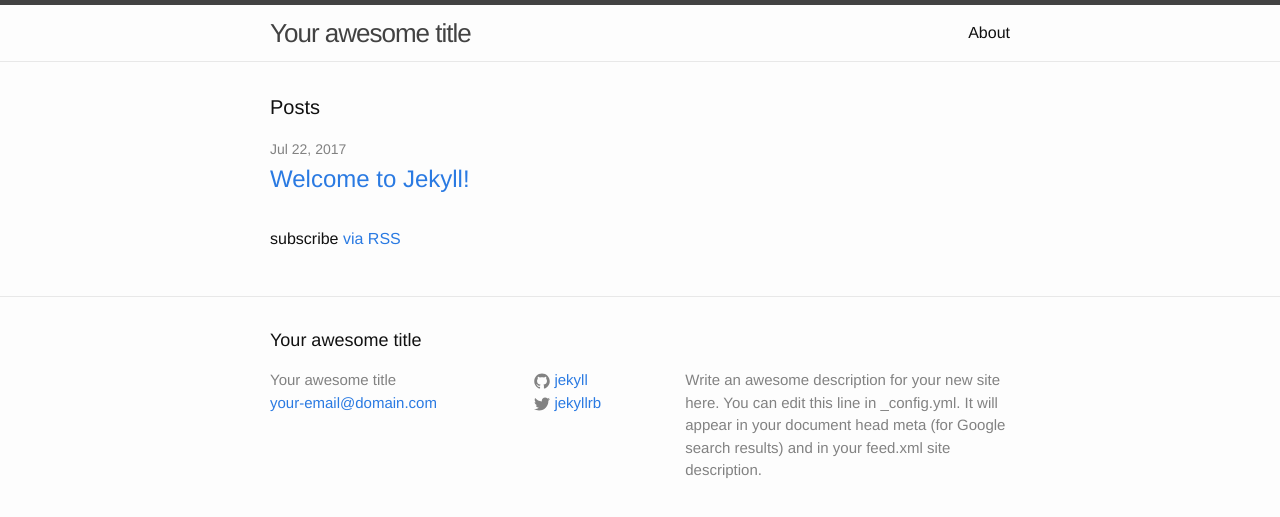
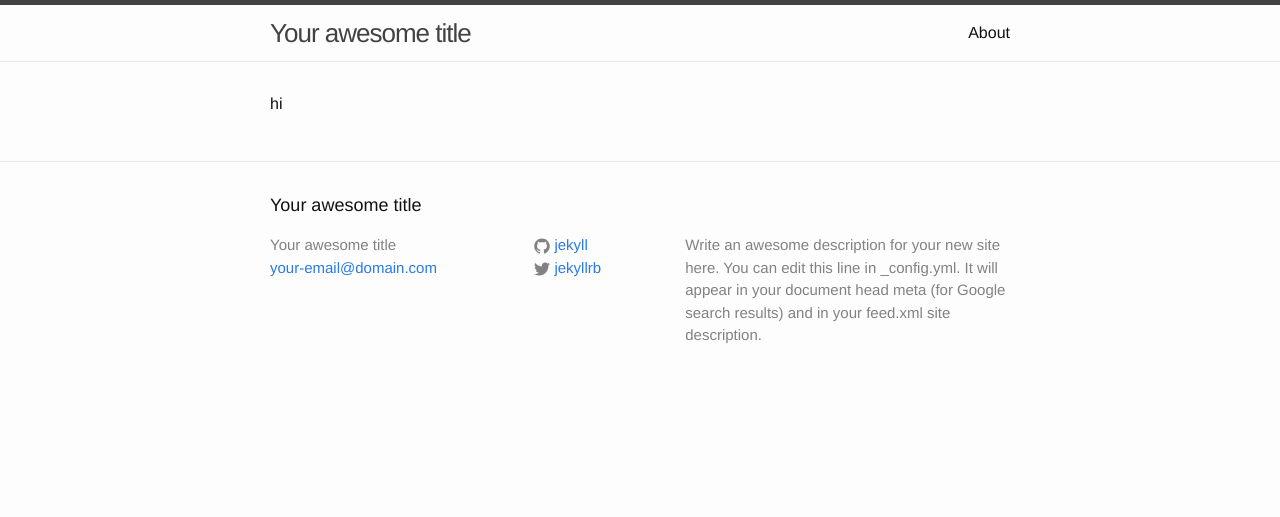
Before and after one commit to linxie-search/linxie-search.github.io, a Jekyll site: the page built from index.html, in a window 1280 px wide. Shown: the top 517 px of the page. Built offline with Jekyll 4.4.1, drawn with Linux system fonts in a browser that asks for light colours.

Commit message:
Update index.html

```diff
--- a/index.html
+++ b/index.html
@@ -3,21 +3,6 @@
 ---
 
 <div class="home">
-
-  <h1 class="page-heading">Posts</h1>
-
-  <ul class="post-list">
-    {% for post in site.posts %}
-      <li>
-        <span class="post-meta">{{ post.date | date: "%b %-d, %Y" }}</span>
-
-        <h2>
-          <a class="post-link" href="{{ post.url | prepend: site.baseurl }}">{{ post.title }}</a>
-        </h2>
-      </li>
-    {% endfor %}
-  </ul>
-
-  <p class="rss-subscribe">subscribe <a href="{{ "/feed.xml" | prepend: site.baseurl }}">via RSS</a></p>
+  <p>hi</p>
 
 </div>
```
